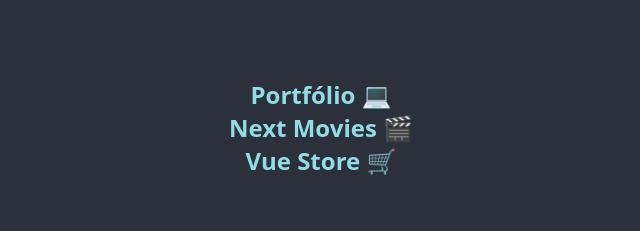
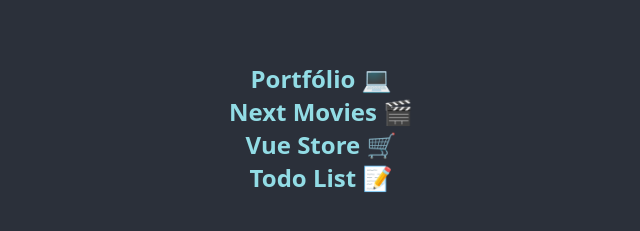
Before and after one commit to DanielValeriote/danielvaleriote.github.io, a plain HTML site: page index.html in a window 1280 px wide. Shown: the part 339-570 px from the top of the page, without its empty margins (319-959 px from the left). Drawn offline with Linux system fonts and the light colour scheme.

Commit message:
add todo project

```diff
--- a/index.html
+++ b/index.html
@@ -25,6 +25,10 @@
 			<li>
 				<h2><a href="https://vue-store-dv.netlify.app/" rel="noopener noreferer" target="_blank">Vue Store</a> 🛒</h2>
 			</li>
+
+			<li>
+				<h2><a href="https://danielvaleriote.github.io/todo-list/" rel="noopener noreferer" target="_blank">Todo List</a> 📝</h2>
+			</li>
 		</ul>
 	</main>
 </body>
```
